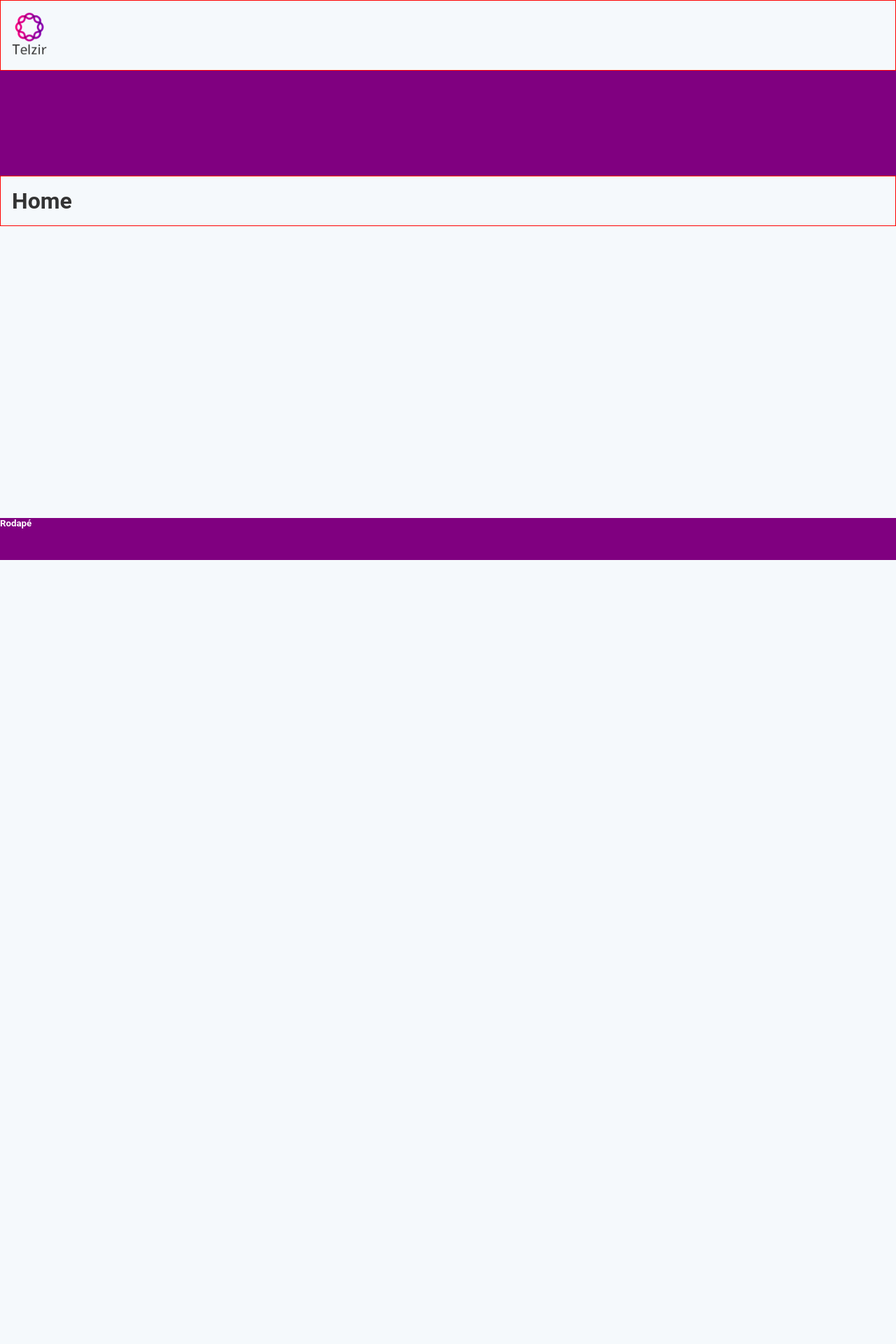
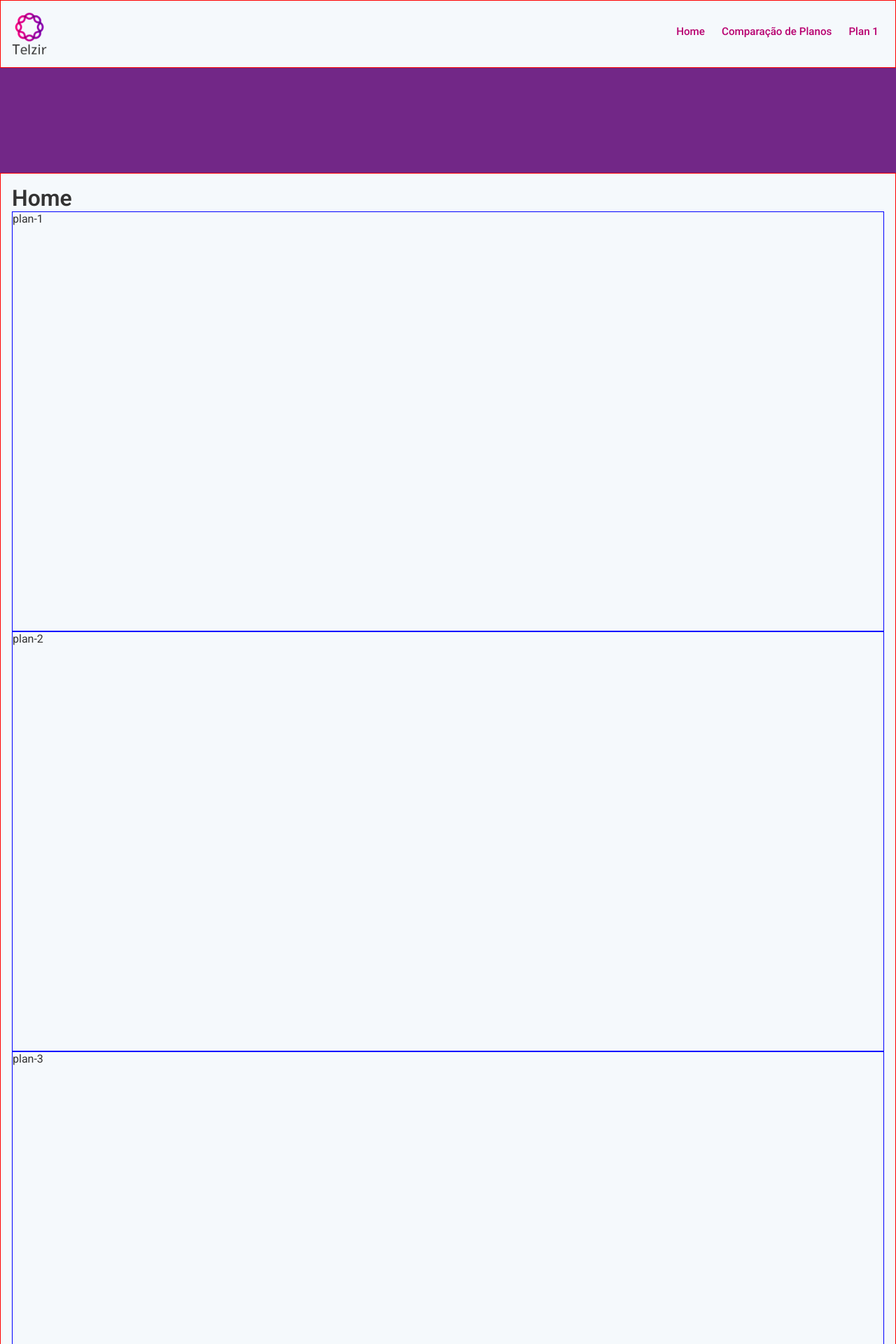
Before and after one commit to vandercbl/telzir-web, a React (Create React App) app: page / in a window 1280 px wide. Shown: the top 1920 px of the page at 70% size. Before the commit the page ends 800 px from the top, so only its background shows below. Built offline with nearby package versions, Linux system fonts and the light colour scheme; the HTML template or start-up script is replaced by a standard one.

Commit message:
Definição de tema

```diff
--- a/package.json
+++ b/package.json
@@ -8,6 +8,7 @@
     "@testing-library/user-event": "^7.1.2",
     "react": "^16.13.1",
     "react-dom": "^16.13.1",
+    "react-icons": "^3.10.0",
     "react-router-dom": "^5.2.0",
     "react-scripts": "3.4.1",
     "styled-components": "^5.1.1"
--- a/public/index.html
+++ b/public/index.html
@@ -9,7 +9,8 @@
       name="description"
       content="Web site created using create-react-app"
     />
-    <title>React App</title>
+		<title>React App</title>
+		<link href="https://fonts.googleapis.com/css2?family=Roboto:wght@300;400;500;600&display=swap" rel="stylesheet">
   </head>
   <body>
     <noscript>You need to enable JavaScript to run this app.</noscript>
--- a/src/App.js
+++ b/src/App.js
@@ -1,15 +1,17 @@
 import React from 'react'
+import { ThemeProvider } from 'styled-components'
 
 import GlobalStyle from './styles/global'
+import Theme from './styles/theme'
 import Routes from './routes'
 
-function App () {
-  return (
-    <>
-      <GlobalStyle />
-      <Routes />
-    </>
-  )
+function App() {
+	return (
+		<ThemeProvider theme={Theme}>
+			<GlobalStyle />
+			<Routes />
+		</ThemeProvider>
+	)
 }
 
 export default App
--- a/src/components/Footer/index.js
+++ b/src/components/Footer/index.js
@@ -1,11 +1,27 @@
 import React from 'react'
+
+import { FaLinkedin } from 'react-icons/fa'
+import { AiOutlineMail } from 'react-icons/ai'
 
 import { ContainerFooter } from './styles'
 
 function Footer() {
 	return (
 		<ContainerFooter>
-			<h5>Rodapé</h5>
+			<div className="container">
+				<h2>Vander Cesar Barcellos Lima</h2>
+				<a
+					href="https://br.linkedin.com/in/vander-barcellos-lima"
+					target="_blank"
+					rel="noopener noreferrer"
+					title="Linkedin"
+				>
+					<FaLinkedin /> Perfil
+				</a>
+				<a href="mailto:vandercbl@gmail.com">
+					<AiOutlineMail /> vandercbl@gmail.com
+				</a>
+			</div>
 		</ContainerFooter>
 	)
 }
--- a/src/components/Footer/styles.js
+++ b/src/components/Footer/styles.js
@@ -1,7 +1,25 @@
 import styled from 'styled-components'
 
 export const ContainerFooter = styled.footer`
-	color: #fff;
-	background: purple;
-	height: 60px;
+	color: #ffffffdd;
+	background: #722787;
+
+	h2 {
+		font-size: 1rem;
+		font-weight: normal;
+	}
+
+	a {
+		font-size: 0.85rem;
+		color: #ffffffaa;
+		text-decoration: none;
+		display: flex;
+		align-items: center;
+		margin-top: 6px;
+
+		i,
+		svg {
+			margin-right: 6px;
+		}
+	}
 `
--- a/src/components/Header/index.js
+++ b/src/components/Header/index.js
@@ -1,14 +1,30 @@
 import React from 'react'
+import { Link } from 'react-router-dom'
 
 import { ContainerHeader } from './styles'
 
 import logoTelzir from '../../assets/logo-telzir.png'
 
-function Header() {
+function Header({ plans }) {
+	const handleClick = (keyRef, e) => {
+		e.preventDefault()
+		keyRef.current.scrollIntoView({
+			behavior: 'smooth',
+			block: 'start',
+		})
+	}
+
 	return (
 		<ContainerHeader>
 			<div className="container">
-				<img src={logoTelzir} width={50} />
+				<img src={logoTelzir} width={50} alt="Logo Telzir" />
+				<nav>
+					<Link to="/">Home</Link>
+					<Link to="/comparacao-planos">Comparação de Planos</Link>
+					<a href="/" onClick={(e) => handleClick(plans[2], e)}>
+						Plan 1
+					</a>
+				</nav>
 			</div>
 		</ContainerHeader>
 	)
--- a/src/components/Header/styles.js
+++ b/src/components/Header/styles.js
@@ -1,3 +1,38 @@
 import styled from 'styled-components'
 
-export const ContainerHeader = styled.header``
+export const ContainerHeader = styled.header`
+	.container {
+		display: flex;
+		align-items: center;
+		justify-content: space-between;
+	}
+
+	nav {
+		a {
+			display: inline-block;
+			margin-left: 8px;
+			text-decoration: none;
+			font-size: 0.95rem;
+			color: ${(props) => props.theme.secundaryColor};
+			font-weight: 500;
+			padding: 4px 8px;
+			position: relative;
+
+			&:after {
+				content: '';
+				display: block;
+				height: 1px;
+				width: 0;
+				margin: 6px auto 0px;
+				background: ${(props) => props.theme.secundaryColor};
+				transition: all 0.7s;
+			}
+
+			&:hover {
+				&:after {
+					width: 90%;
+				}
+			}
+		}
+	}
+`
--- a/src/pages/Home/index.js
+++ b/src/pages/Home/index.js
@@ -1,21 +1,36 @@
-import React from 'react'
-import { PageHome, Banner } from './styles'
+import React, { createRef } from 'react'
 
 import Header from './../../components/Header'
 import Footer from '../../components/Footer'
 
+import { PageHome, Banner } from './styles'
+
 function Home() {
+	const ref1 = createRef()
+	const ref2 = createRef()
+	const ref3 = createRef()
+
+	const refs = [ref1, ref2, ref3]
+
 	return (
 		<>
-			{/* <div className="content"> */}
-			<Header />
+			<Header plans={refs} />
 			<Banner></Banner>
 			<PageHome>
 				<div className="container">
 					<h1>Home</h1>
+
+					<div ref={ref1} id="plan-1" className="box">
+						plan-1
+					</div>
+					<div ref={ref2} id="plan-2" className="box">
+						plan-2
+					</div>
+					<div ref={ref3} id="plan-3" className="box">
+						plan-3
+					</div>
 				</div>
 			</PageHome>
-			{/* </div> */}
 			<Footer />
 		</>
 	)
--- a/src/pages/Home/styles.js
+++ b/src/pages/Home/styles.js
@@ -1,8 +1,13 @@
 import styled from 'styled-components'
 
-export const PageHome = styled.div``
-
 export const Banner = styled.div`
-	background: purple;
+	background: ${(props) => props.theme.primaryColor};
 	height: 150px;
 `
+export const PageHome = styled.div`
+	.box {
+		height: 600px;
+		display: block;
+		border: 1px solid blue;
+	}
+`
--- /dev/null
+++ b/src/styles/theme.js
@@ -0,0 +1,4 @@
+export default {
+	primaryColor: '#722787',
+	secundaryColor: '#b80070',
+}
```
Also changed, not shown: .eslintrc.json, 1 other file (tests, documents, lock files or other folders).
